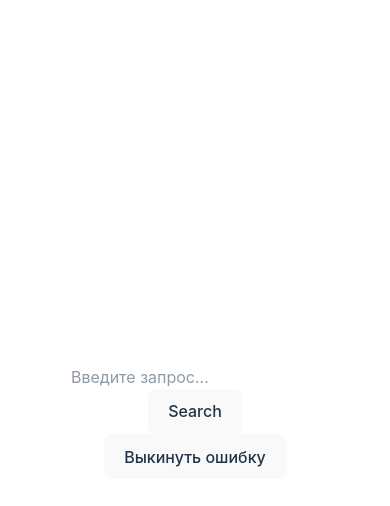
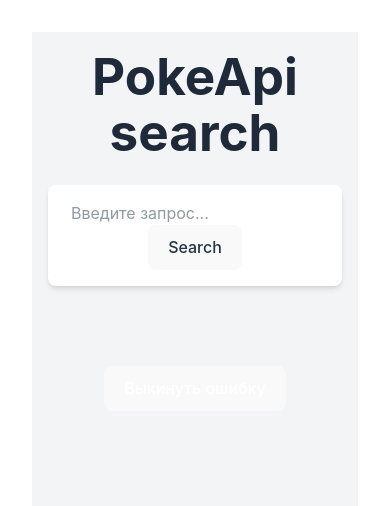
Before and after one commit to smit467bs/rs-react-app, a React (Vite) app in the folder rs-react-app/: page / in a window 390 px wide. Shown: the top 506 px of the page. Built offline with nearby package versions, Linux system fonts and the light colour scheme.

Commit message:
feat: add style components

```diff
--- a/rs-react-app/src/App.tsx
+++ b/rs-react-app/src/App.tsx
@@ -5,12 +5,18 @@
 
 const API_URL = 'https://pokeapi.co/api/v2/pokemon?limit=10';
 
+
 interface State {
-  items: string[];
+  items: Pokemon[];
   isLoading: boolean;
   error: string | null;
   searchQuery: string;
   throwError: boolean;
+}
+
+interface Pokemon {
+  name: string;
+  url: string;
 }
 
 export class App extends Component<{ '' }, State> {
@@ -35,7 +41,7 @@
 
       const data = await response.json();
       this.setState({
-        items: data.results.map((item) => item.name),
+        items: data.results.map((item) => item),
         isLoading: false,
       });
     } catch (e) {
@@ -56,15 +62,23 @@
     }
 
     return (
-      <div>
-        <Search
-          onSearch={this.fetchData}
-          defaultValue={this.state.searchQuery}
-        />
-        {this.state.isLoading ? <p>Loading...</p> : null}
-        {this.state.error ? <p>{this.state.error}</p> : null}
-        <CardList items={this.state.items} />
-        <button onClick={this.throwTestError}>Выкинуть ошибку</button>
+      <div className="min-h-screen  bg-gray-100 flex flex-col items-center p-4">
+        <h1 className="text-3xl font-bold text-gray-800 mb-6">PokeApi search</h1>
+        <div className="w-full max-w-md bg-white shadow-md rounded-lg p-4 mb-6">
+          <Search
+            onSearch={this.fetchData}
+            defaultValue={this.state.searchQuery}
+          />
+        </div>
+        {this.state.isLoading ? <p className="text-blue-500 text-lg">Loading...</p> : null}
+        {this.state.error ? <p className="text-red-500 text-lg">{this.state.error}</p> : null}
+        <div className="w-full max-w-md">
+          <CardList items={this.state.items} />
+        </div>
+        <button
+          className="mt-6 bg-red-500 hover:bg-red-600 text-white font-bold py-2 px-4 rounded"
+          onClick={this.throwTestError}>Выкинуть ошибку
+        </button>
       </div>
     );
   }
--- a/rs-react-app/src/components/card-list/card-list.tsx
+++ b/rs-react-app/src/components/card-list/card-list.tsx
@@ -12,8 +12,9 @@
 
 export class CardList extends Component<Props> {
   render() {
+
     return (
-      <div>
+      <div className="grid grid-cols-1 sm:grid-cols-2 md:grid-cols-3 gap-4 p-4 overflow-hidden break-words">
         {this.props.items.map((item) => (
           <Card key={item.name} name={item.name} url={item.url} />
         ))}
--- a/rs-react-app/src/components/card/Card.tsx
+++ b/rs-react-app/src/components/card/Card.tsx
@@ -8,9 +8,9 @@
 export class Card extends Component<Props> {
   render() {
     return (
-      <div>
-        <h3>{this.props.name}</h3>
-        <p>Описание для {this.props.url}</p>
+      <div className="bg-white shadow-md rounded-lg p-4 border border-gray-200 hover:shadow-lg transition duration-300">
+        <h3 className="text-xl font-semibold text-gray-800">{this.props.name}</h3>
+        <p className="text-gray-600">Описание для {this.props.url}</p>
       </div>
     );
   }
```
